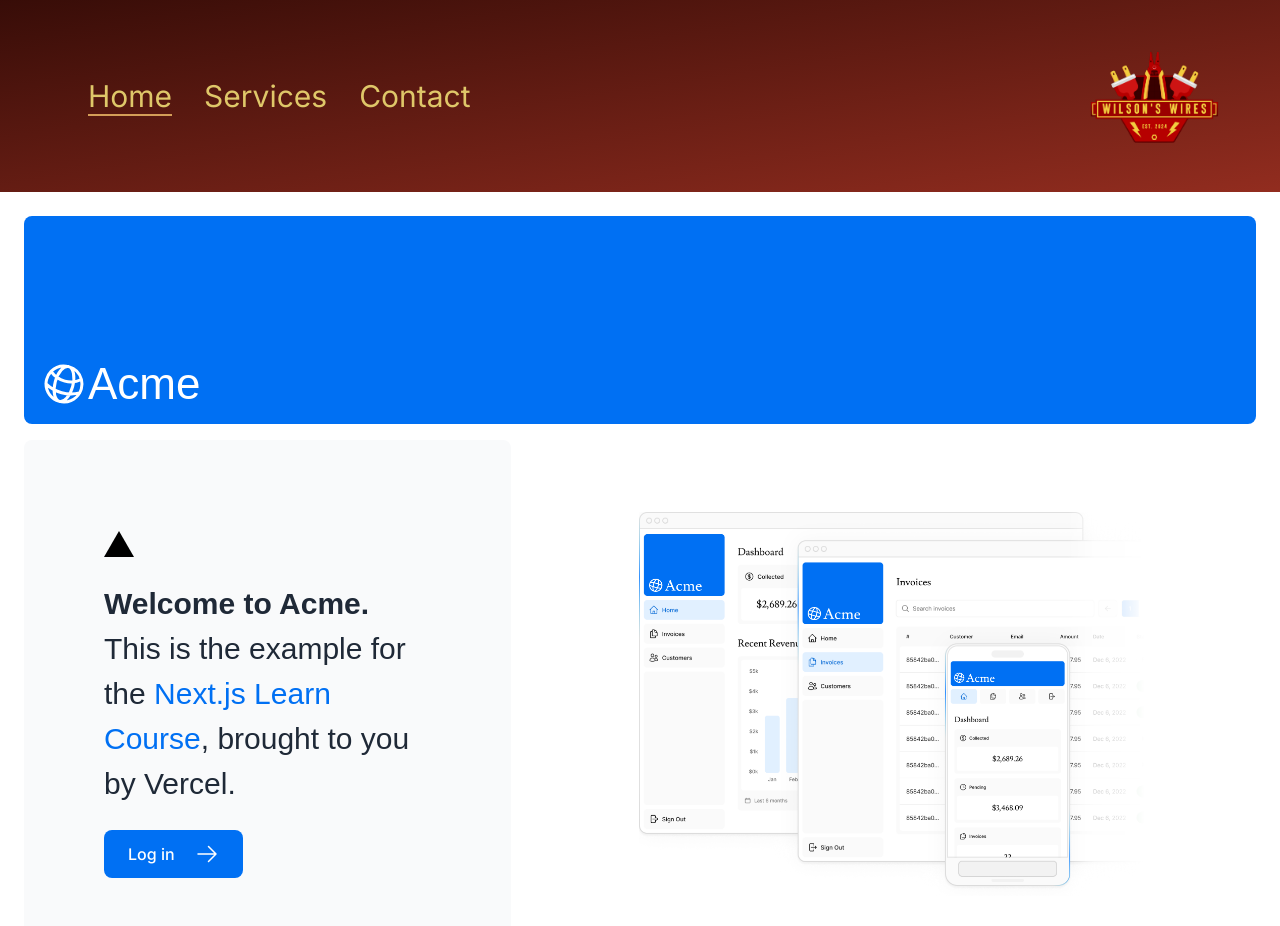
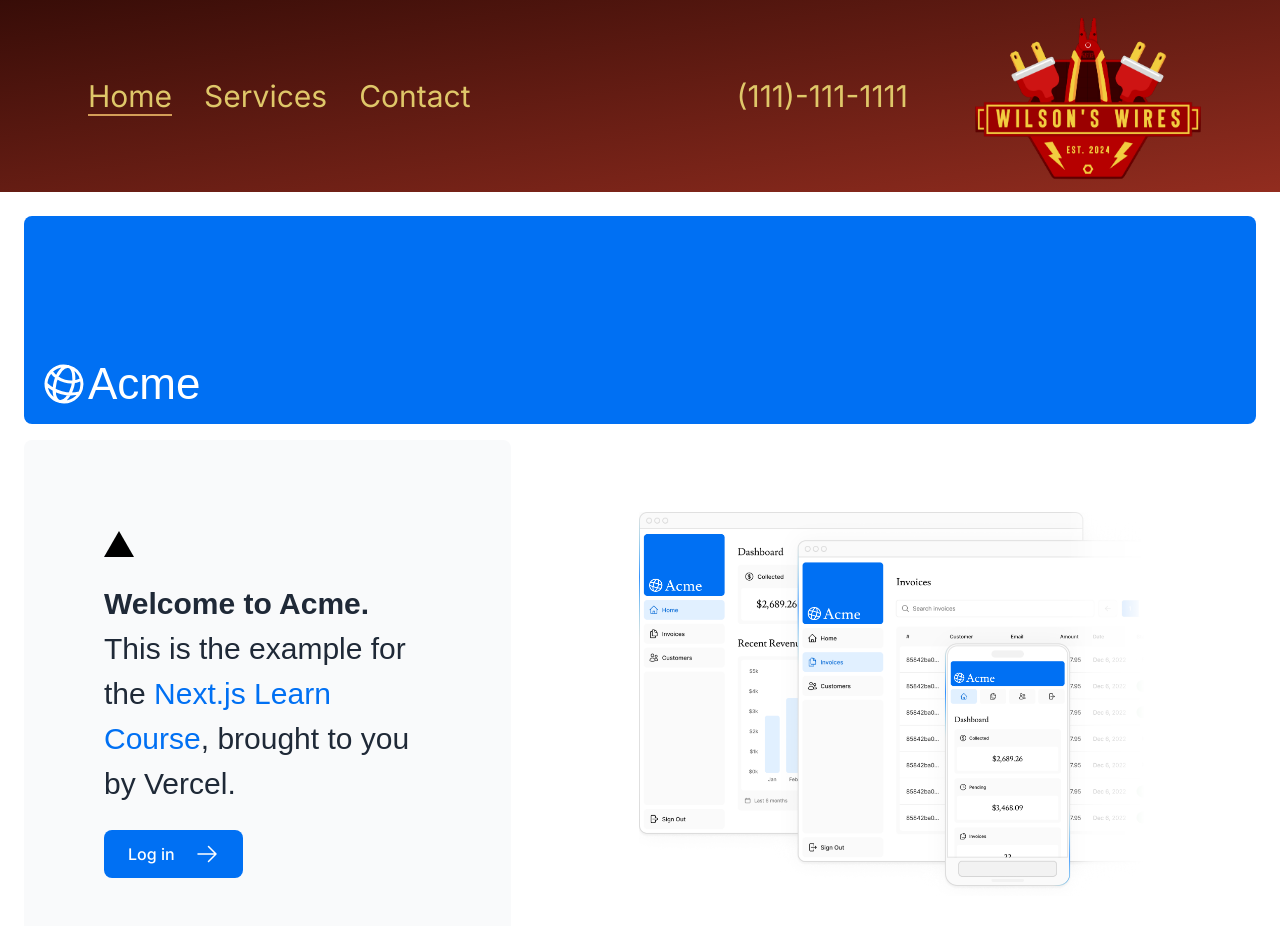
Before and after one commit to STEM-Garden-LLC/wilsonswires.com, a Next.js app: page / in a window 1280 px wide. Shown: the top 926 px of the page. Built offline with nearby package versions, Linux system fonts and the light colour scheme; a web font is replaced by a local one.

Commit message:
Add phone number [ci skip]

```diff
--- a/components/header/Logo.tsx
+++ b/components/header/Logo.tsx
@@ -1,15 +1,32 @@
+import { cn } from "@/lib/utils";
 import Image from "next/image";
 import Link from "next/link";
 
 export default function Logo() {
     return (
+        <div className={cn("flex", "gap-8", "items-center", "text-3xl")}>
+            <a
+                className={cn(
+                    "hidden",
+                    "invisible",
+                    "lg:inline-block",
+                    "lg:visible",
+                    "text-logo-yellow-light",
+                    "whitespace-nowrap"
+                )}
+                href="tel:111-111-1111"
+            >
+                (111)-111-1111
+            </a>
             <Link aria-label="Home" href="/">
                 <Image
                     src="/logo/logo_medium_transparent_bg.png"
                     alt="Logo"
-                width={200}
-                height={200}
+                    width={300}
+                    height={300}
+                    className={cn("md:min-w-[200px]", "lg:min-w-[300px]")}
                 />
             </Link>
+        </div>
     );
 }
```
Lines whose indentation alone changed are shown as unchanged.
